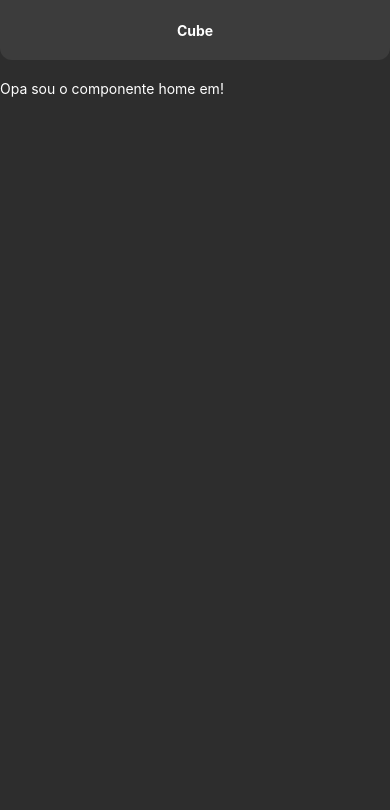
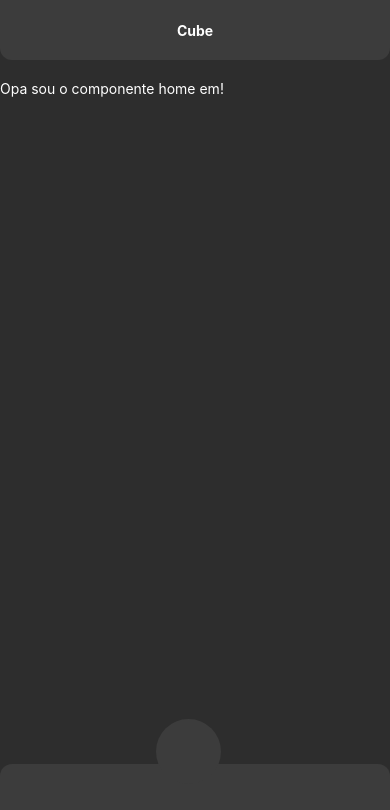
Before and after one commit to rafaelongo45/cube-manager, a React Native app: screen /Home in a window 390 px wide. Shown: the top 810 px of the page. Built offline with nearby package versions, Linux system fonts and the light colour scheme.

Commit message:
fix: changed icons and mobile style

```diff
--- a/App.js
+++ b/App.js
@@ -1,6 +1,6 @@
 import { NavigationContainer } from "@react-navigation/native";
 import { createNativeStackNavigator } from "@react-navigation/native-stack";
-import { StyleSheet, View } from "react-native";
+import { StatusBar } from "react-native";
 import HomeComponent from "./components/Home/Index";
 
 export default function App() {
@@ -14,6 +14,7 @@ export default function App() {
           options={{ headerShown: false }}
         />
       </Stack.Navigator>
+      <StatusBar backgroundColor={"#3C3C3C"} barStyle={"light-content"}/>
     </NavigationContainer>
   );
 }
--- a/components/Footer/Index.js
+++ b/components/Footer/Index.js
@@ -1,23 +1,21 @@
-import { StyleSheet, View } from "react-native-web";
-import { IoCube, IoHome } from "react-icons/io5";
-import { FiPlus } from "react-icons/fi";
+import { StyleSheet} from "react-native-web";
 import RenderIcon from "./RenderIcon.js";
 import { useState } from "react";
+import { View } from "react-native";
 
 function FooterComponent() {
   const [iconClicked, setIconClicked] = useState("");
   const iconArr = [
-    { name: IoHome, circle: false, stringName: "IoHome" },
-    { name: FiPlus, circle: true, stringName: "FiPlus" },
-    { name: IoCube, circle: false, stringName: "IoCube" },
+    { circle: false, stringName: "home-sharp" },
+    { circle: true, stringName: "add" },
+    { circle: false, stringName: "file-tray-sharp" },
   ];
   return (
-    <article style={footerStyles.wrapper}>
+    <View style={footerStyles.wrapper}>
       {iconArr.map((iconObject) => {
         return (
           <RenderIcon
-            Name={iconObject.name}
-            key={iconObject.name}
+            key={iconObject.stringName}
             circle={iconObject.circle}
             stringName={iconObject.stringName}
             iconClicked={iconClicked}
@@ -25,7 +23,7 @@ function FooterComponent() {
           />
         );
       })}
-    </article>
+    </View>
   );
 }
 export default FooterComponent;
@@ -38,6 +36,7 @@ const footerStyles = StyleSheet.create({
     bottom: 0,
     left: 0,
     display: "flex",
+    flexDirection: "row"  ,
     justifyContent: "space-around",
     alignItems: "center",
     backgroundColor: "#3C3C3C",
--- a/components/Footer/RenderIcon.js
+++ b/components/Footer/RenderIcon.js
@@ -1,20 +1,23 @@
 import { StyleSheet } from "react-native-web";
+import Icon from "react-native-vector-icons/Ionicons.js"
+import { View } from "react-native";
 
-function RenderIcon({ Name, circle, stringName, iconClicked, setIconClicked }) {
+
+function RenderIcon({ circle, stringName, iconClicked, setIconClicked }) {
   function setClickedStyle() {
     return iconClicked === stringName
       ? footerStyles.iconWrapper && footerStyles.selected
       : footerStyles.empty;
   }
   return (
-    <div
+    <View
       style={circle ? footerStyles.circle : setClickedStyle()}
       onClick={() => {
         setIconClicked(stringName);
       }}
     >
-      <Name style={circle ? footerStyles.plusIcon : footerStyles.icon} />
-    </div>
+      <Icon name={stringName} size={35} color="#fff"/>
+    </View>
   );
 }
 export default RenderIcon;
@@ -52,10 +55,12 @@ const footerStyles = StyleSheet.create({
     position: "absolute",
     display: "flex",
     justifyContent: "center",
+    alignItems: "center",
     top: -45,
     width: 65,
     height: 65,
-    borderRadius: "50%",
+    left: "40%",
+    borderRadius: 50,
     backgroundColor: "#3C3C3C",
   },
 
@@ -85,7 +90,7 @@ const footerStyles = StyleSheet.create({
 
   selected: {
     backgroundColor: "rgba(255, 255, 255, 0.25)",
-    borderRadius: "25%",
+    borderRadius: 25,
   },
 
   empty: {},
--- a/components/Home/Index.js
+++ b/components/Home/Index.js
@@ -8,7 +8,7 @@ function HomeComponent() {
     <View  style={HomeStyle.container}>
       <HeaderComponent />
       <Text style={HomeStyle.wrapper}>Opa sou o componente home em!</Text>
-      {/* <FooterComponent /> */}
+      <FooterComponent />
     </View>
   );
 }
```
Also changed, not shown: package.json (+5 -2 lines), 1 other file (tests, documents, lock files or other folders).
